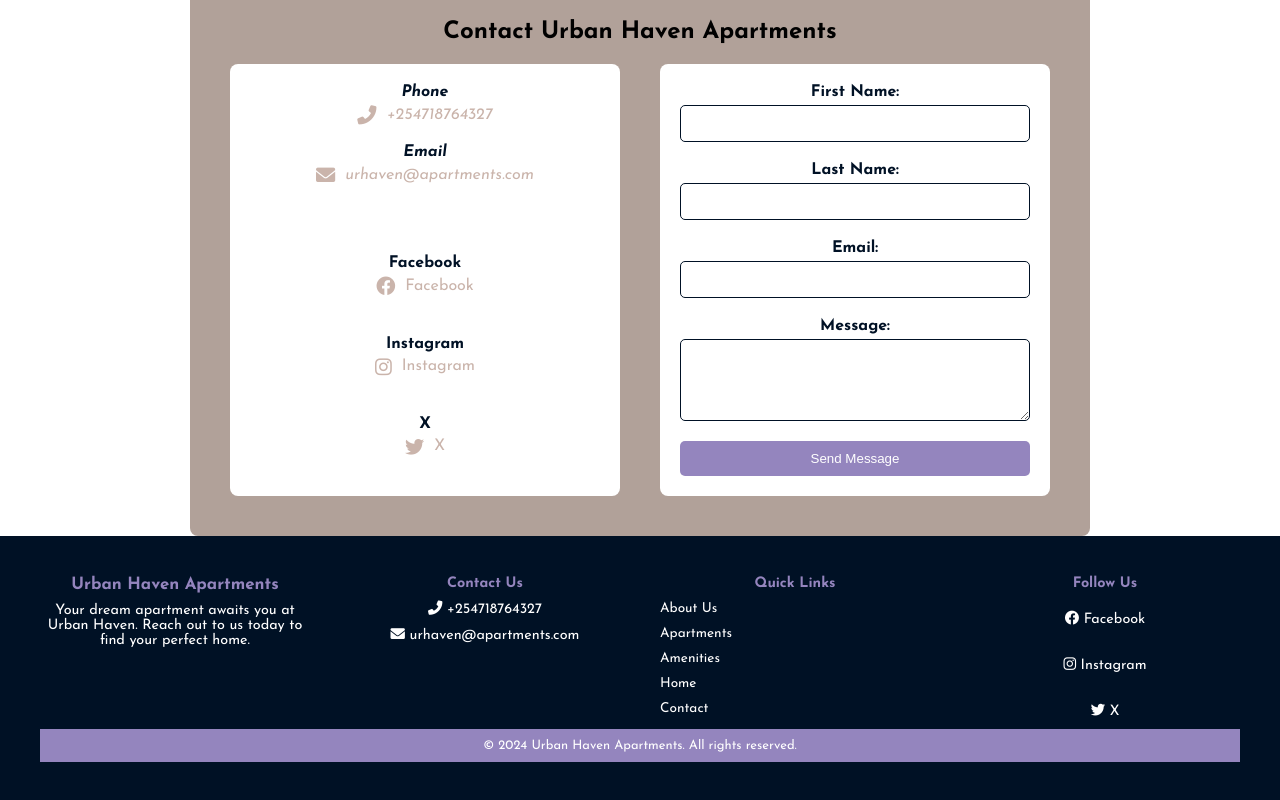
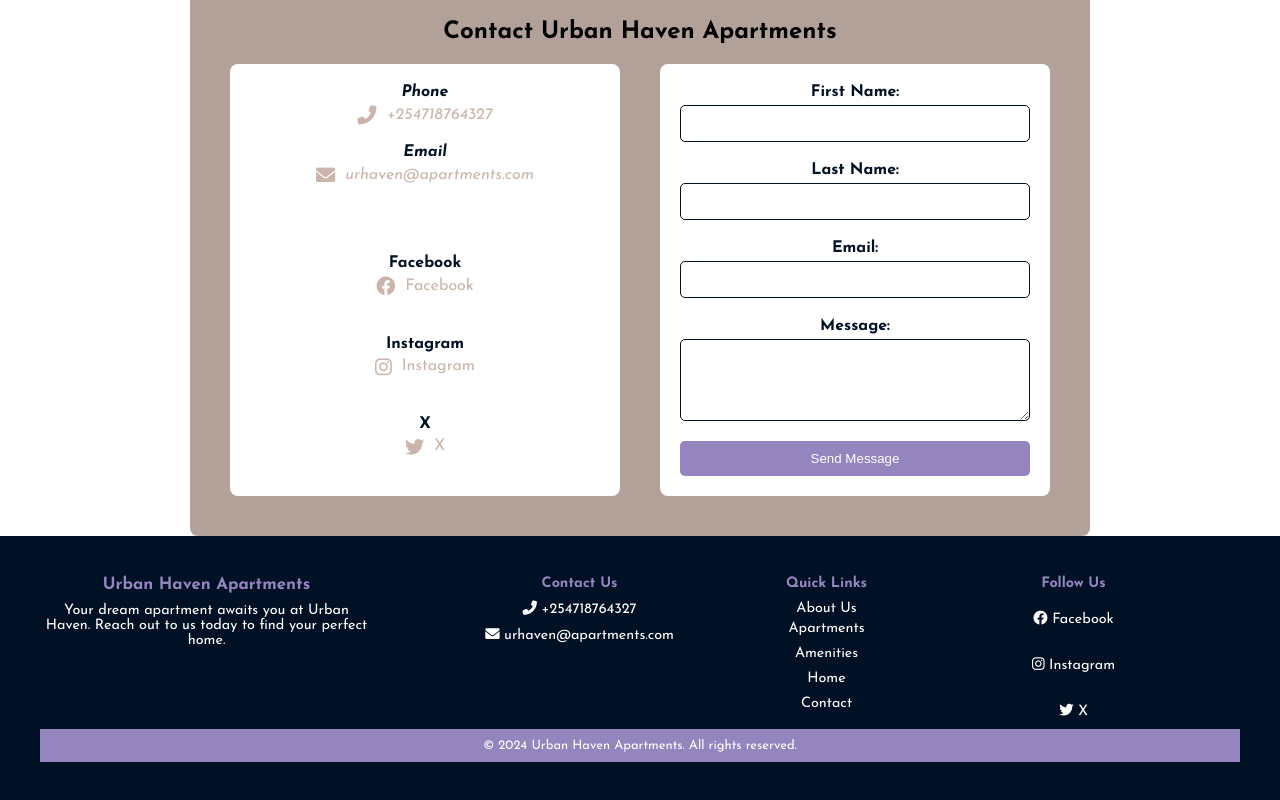
Before and after one commit to kingjames500/Urban-Haven-Apartment-Landing-Page, a website built with Vite: page index.html in a window 1280 px wide. Shown: the part 3162-3962 px from the top of the page. Built offline with nearby package versions, Linux system fonts and the light colour scheme; files whose address does not match are found by name.

Commit message:
working on quick links on footer section

```diff
--- a/index.html
+++ b/index.html
@@ -300,14 +300,14 @@
         <p><i class="fas fa-envelope"></i> <a href="mailto:urhaven@apartments.com">urhaven@apartments.com</a></p>
       </div>
 
-      <div class="footer-section">
-        <h4>Quick Links</h4>
+      <div class="footer-links">
+        <h4>quick links</h4>
         <ul>
-          <li><a href="#about-us">About Us</a></li>
-          <li><a href="#apartments">Apartments</a></li>
-          <li><a href="#amenities">Amenities</a></li>
-          <li><a href="#home">Home</a></li>
-          <li><a href="#contact-us">Contact</a></li>
+          <li class="social-links-nav"><a class="social-items-nav" href="#about-us">About Us</a></li>
+          <li class="social-links-nav"><a class="social-items-nav"  href="#apartments">Apartments</class="social-items-nav" ></li>
+          <li class="social-links-nav"><a class="social-items-nav"  href="#amenities">Amenities</class="social-items-nav" ></li>
+          <li class="social-links-nav"><a class="social-items-nav"  href="#home">Home</class="social-items-nav" ></li>
+          <li class="social-links-nav"><a class="social-items-nav"  href="#contact-us">Contact</a></li>
         </ul>
       </div>
 
--- a/style.css
+++ b/style.css
@@ -651,6 +651,7 @@ form button:hover {
 .social-links{
     display: flex;
     justify-content: center;
+    text-align: center;
     flex-direction: column;
     gap: 2rem;
     margin-top: 2rem;
@@ -664,5 +665,27 @@ form button:hover {
     font-size: 0.9em;
 }
 
+.footer-links{
+  color: var(--color-header);
+}
+.footer-links h4{
+  text-transform: capitalize;
+  padding-bottom: 1rem;
+}
+
+.footer-links ul{
+  display: flex;
+  flex-direction: column;
+  gap: .5rem;
+}
+.social-links-nav{
+  color: var(--color-header);
+  list-style: none;
+}
+
+.social-items-nav{
+  text-decoration: none;
+  color: var(--color-primary);
+}
 
 /* end of footer styling */
```
